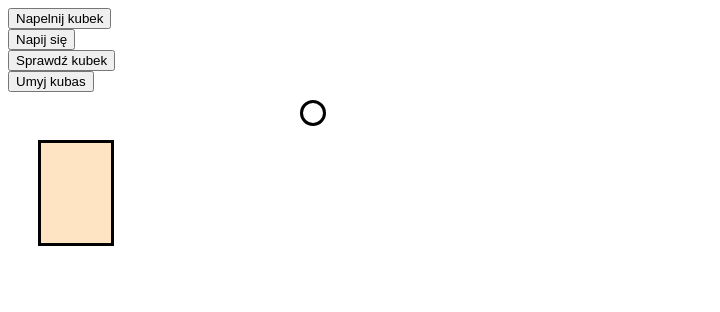
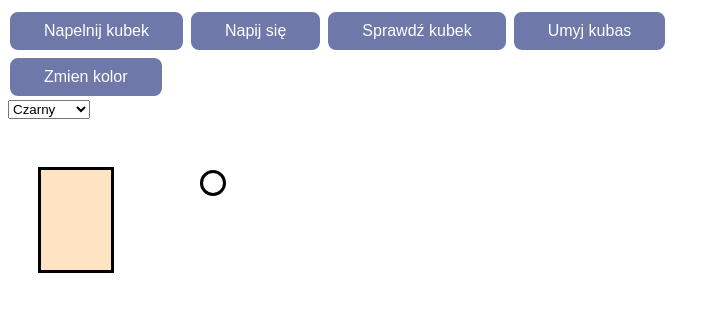
Before and after one commit to pawelkudlak/Kubek, a plain HTML site: page index.html in a window 1280 px wide. Shown: the whole page, without its empty margins (0-720 px from the left). Drawn offline with Linux system fonts and the light colour scheme.

Commit message:
Add color cup selection

```diff
--- a/index.html
+++ b/index.html
@@ -1,29 +1,32 @@
 <!DOCTYPE html>
 <html>
+
 <head>
   <title>Zajecia nr 4 z JavaScript</title>
   <link rel="stylesheet" href="style.css">
   <script src="module.js"></script>
 </head>
 
-    <button onclick="kubekKawy.napelnij()">Napelnij kubek</button><br>
-    <button onclick="kubekKawy.wezlyk()">Napij się</button><br>
-    <button onclick="kubekKawy.stanKubka()">Sprawdź kubek</button><br>
-    <button onclick="kubekKawy.umyj()">Umyj kubas</button><br>
+<button onclick="kubekKawy.napelnij()" class="przycisk">Napelnij kubek</button>
+<button onclick="kubekKawy.wezlyk()" class="przycisk">Napij się</button>
+<button onclick="kubekKawy.stanKubka()" class="przycisk">Sprawdź kubek</button>
+<button onclick="kubekKawy.umyj()" class="przycisk">Umyj kubas</button><br>
+<button onclick="kubekKawy.kolorKubka()" class="przycisk">Zmien kolor</button>
+
+<form id="listaKolorow">
+  <label for="kolory"></label>
+  <select name="kolory" id="kolor">
+    <option value="black">Czarny</option>
+    <option value="white">Biały</option>
+    <option value="#2e8a2e">Zielony</option>
+    <option value="#c04747">Czerwony</option>
+  </select>
+</form>
   <br>
-    <!-- <form id="listaKolorow">
-        <label for="kolory">Wybierz kolog kubka:</label>
-        <select name="kolory" id="kolor">
-          <option value="czarny">Czarny</option>
-          <option value="bialy">Biały</option>
-          <option value="zielony">Zielony</option>
-          <option value="czerwony">Czerwony</option>
-        </select>
-        <br>
-        <input type="submit" value="Submit">
-      </form> -->
 
-    <div id="cup"><div id="coffieCup"></div></div>
+<div id="cup">
+  <div id="coffieCup"></div>
+</div>
 <div id="info"></div>
 
 </html>
--- a/module.js
+++ b/module.js
@@ -6,7 +6,8 @@ class Kubek {
 
     constructor(y) {
         this.pojemnosc = y;
-        this.czystoscKubka=this.kolor;
+        // this.kolor = x;
+        // this.czystoscKubka=this.kolor;
     }
 
     napelnij() {
@@ -51,15 +52,10 @@ class Kubek {
         }
     }
 
-    // kolorKubka() {
-    //     let wybranyKolor = document.getElementById('kolor');
-    //     switch (wybranyKolor){
-    //         case czarny:
-    //         document.getElementById('cup').style.backgroundColor = 'black';
-    //         break
-    //     }
-
-    // }
+    kolorKubka() {
+        let wybranyKolor = document.getElementById('kolor').value;
+        document.getElementById("cup").style.backgroundColor=wybranyKolor;
+    }
 
 }
 
--- a/style.css
+++ b/style.css
@@ -1,5 +1,5 @@
 #coffieCup {
-    background-color: brown;
+    background-color: #a52a2a;
     /* margin: 30px; */
     height: 0px;
     width: 70px;
@@ -15,17 +15,38 @@
     margin: 30px;
     border-color: black;
     position:relative;
-    background-color: bisque;
+    background-color: #ffe4c4;
 }
 
 #info {
     border: 3px solid;
     padding: 10px 10px;
     text-align: center;
-    top: 100px;
-    left: 300px;
+    top: 170px;
+    left: 200px;
     font-size: x-small;
     position: absolute;
     background-color: rgb(255, 255, 255);
     border-radius: 20px;
 }
+
+.przycisk {
+    background-color: #6e79aa;
+    border: 2px solid #6e79aa;
+    color: white;
+    padding: 8px 32px;
+    text-align: center;
+    text-decoration: none;
+    display: inline-block;
+    font-size: 16px;
+    margin: 4px 2px;
+    cursor: pointer;
+    border-radius: 8px;
+    transition-duration: 0.4s;
+  }
+
+  .przycisk:hover {
+    background-color: #ffffff;
+    color: rgb(0, 0, 0);
+    border: 2px solid #6e79aa;
+  }
```
Lines whose indentation alone changed are shown as unchanged.
